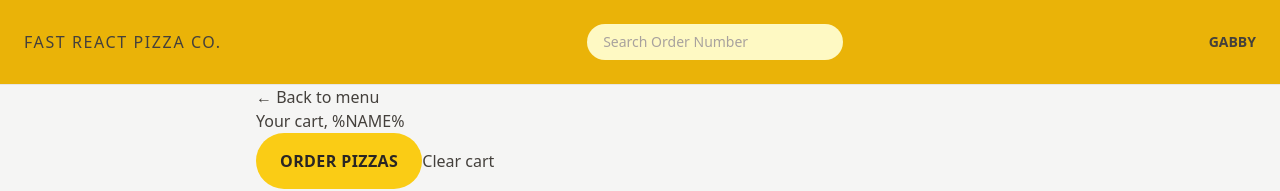
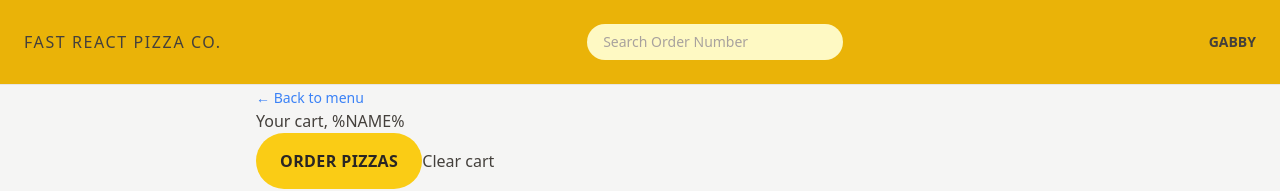
Before and after one commit to GhostArena/react-fast-food, a React (Vite) app: page /cart in a window 1280 px wide. Shown: the top 191 px of the page. Built offline with nearby package versions, Linux system fonts and the light colour scheme.

Commit message:
Loader styling updated

```diff
--- a/src/features/user/CreateUser.jsx
+++ b/src/features/user/CreateUser.jsx
@@ -24,7 +24,7 @@ function CreateUser() {
 
       {username !== "" && (
         <div>
-          <Button type="primary">Start ordering</Button>
+          <Button type="primary" to="/menu">Start ordering</Button>
         </div>
       )}
     </form>
--- a/src/index.css
+++ b/src/index.css
@@ -6,14 +6,10 @@
   .input {
     @apply w-full px-4 py-2 text-sm transition-all duration-300 border rounded-full border-stone-200 placeholder:text-stone-400 focus:outline-none focus:ring-yellow-400 md:px-6 md:py-3;
   }
-
-}
-
-/* https://dev.to/afif/i-made-100-css-loaders-for-your-next-project-4eje */
   .loader {
-  width: 45px;
+    width: 60px;
     aspect-ratio: 0.75;
-  --c: no-repeat linear-gradient(#333 0 0);
+    --c: no-repeat linear-gradient(theme(colors.stone.800) 0 0);
     background: var(--c) 0% 50%, var(--c) 50% 50%, var(--c) 100% 50%;
     background-size: 20% 50%;
     animation: loading 1s infinite linear;
@@ -33,3 +29,6 @@
       background-position: 0% 50%, 50% 50%, 100% 100%;
     }
   }
+}
+
+/* https://dev.to/afif/i-made-100-css-loaders-for-your-next-project-4eje */
--- a/src/ui/AppLayout.jsx
+++ b/src/ui/AppLayout.jsx
@@ -8,7 +8,7 @@ const AppLayout = () => {
   const isLoading = navigation.state === "loading";
   console.log(navigation);
   return (
-    <div className="grid h-screen grid-rows-[auto_1fr_auto]">
+    <div className="grid h-screen grid-rows-[auto_1fr_auto] relative">
       {isLoading && <Loader />}
       <Header />
       <div className="overflow-scroll ">
--- a/src/ui/LinkButton.jsx
+++ b/src/ui/LinkButton.jsx
@@ -11,7 +11,11 @@ const LinkButton = ({ children, to }) => {
       </button>
     );
   }
-  return <Link to={to}>{children}</Link>;
+  return (
+    <Link to={to} className={className}>
+      {children}
+    </Link>
+  );
 };
 
 export default LinkButton;
--- a/src/ui/Loader.jsx
+++ b/src/ui/Loader.jsx
@@ -1,7 +1,11 @@
 import React from "react";
 
 const Loader = () => {
-  return <div className="loader">Loader</div>;
+  return (
+    <div className="absolute inset-0 z-20 flex items-center justify-center bg-slate-200/30 backdrop-blur-sm">
+      <div className="loader "></div>
+    </div>
+  );
 };
 
 export default Loader;
--- a/tailwind.config.js
+++ b/tailwind.config.js
@@ -1,4 +1,5 @@
 /** @type {import('tailwindcss').Config} */
+//eslint-disable-next-line
 export default {
   content: ["./index.html", "./src/**/*.{js,ts,jsx,tsx}"],
   theme: {
```
Lines whose indentation alone changed are shown as unchanged.
